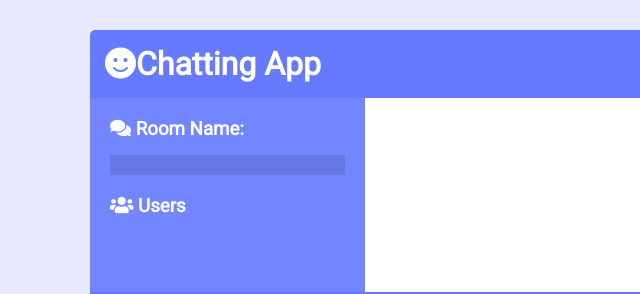
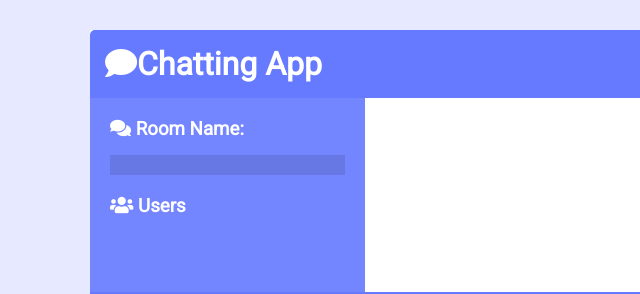
Before and after one commit to DIVANSHMAHAJAN/chatapp, a website: page chat.html in a window 1280 px wide. Shown: the top 294 px of the page, 0-640 px from the left. Drawn offline with nearby package versions, Linux system fonts and the light colour scheme.

Commit message:
Update chat.html

```diff
--- a/chat.html
+++ b/chat.html
@@ -15,7 +15,7 @@
   <body>
     <div class="chat-container">
       <header class="chat-header">
-        <h1><i class="fas fa-smile"></i>Chatting App</h1>
+        <h1><i class="fas fa-comment"></i>Chatting App</h1>
         <a id="leave-btn" class="btn">Leave Room</a>
       </header>
       <main class="chat-main">
```
